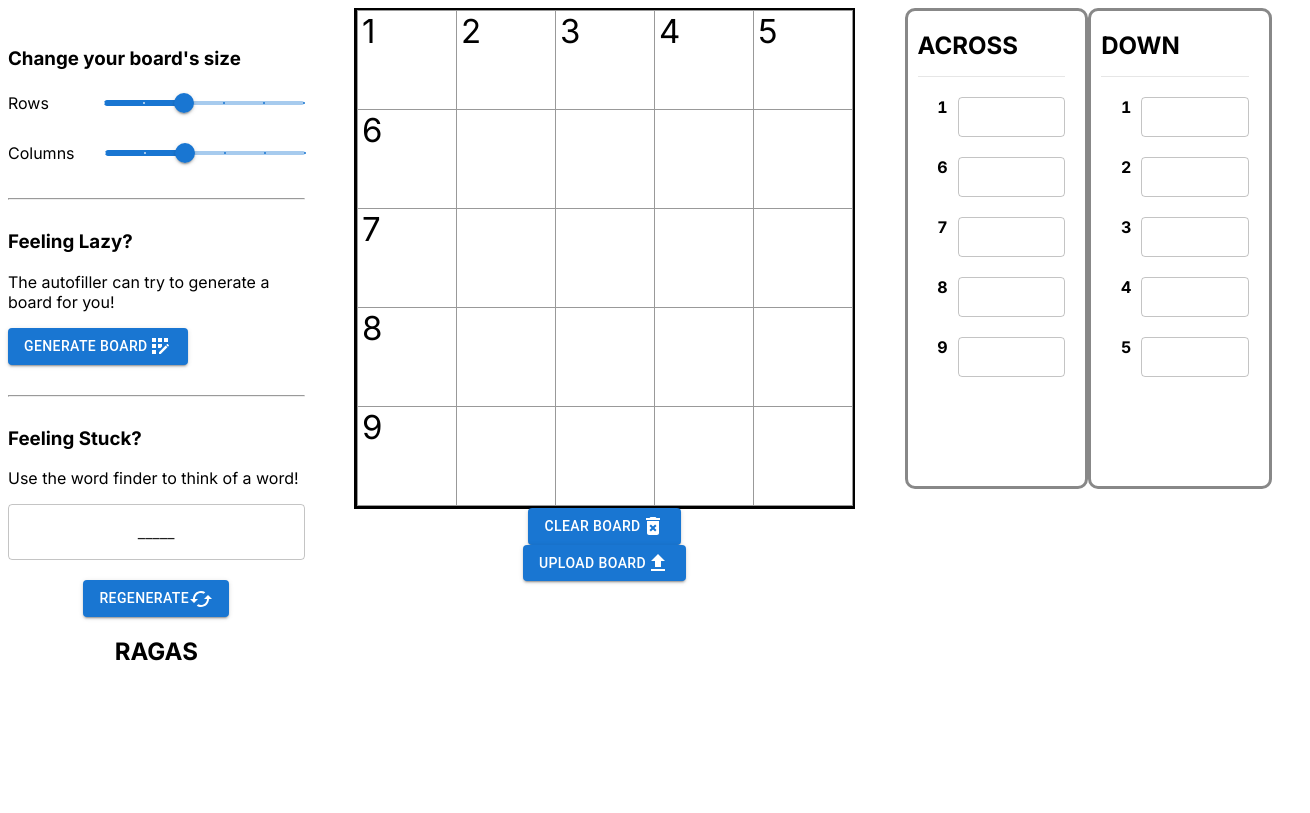
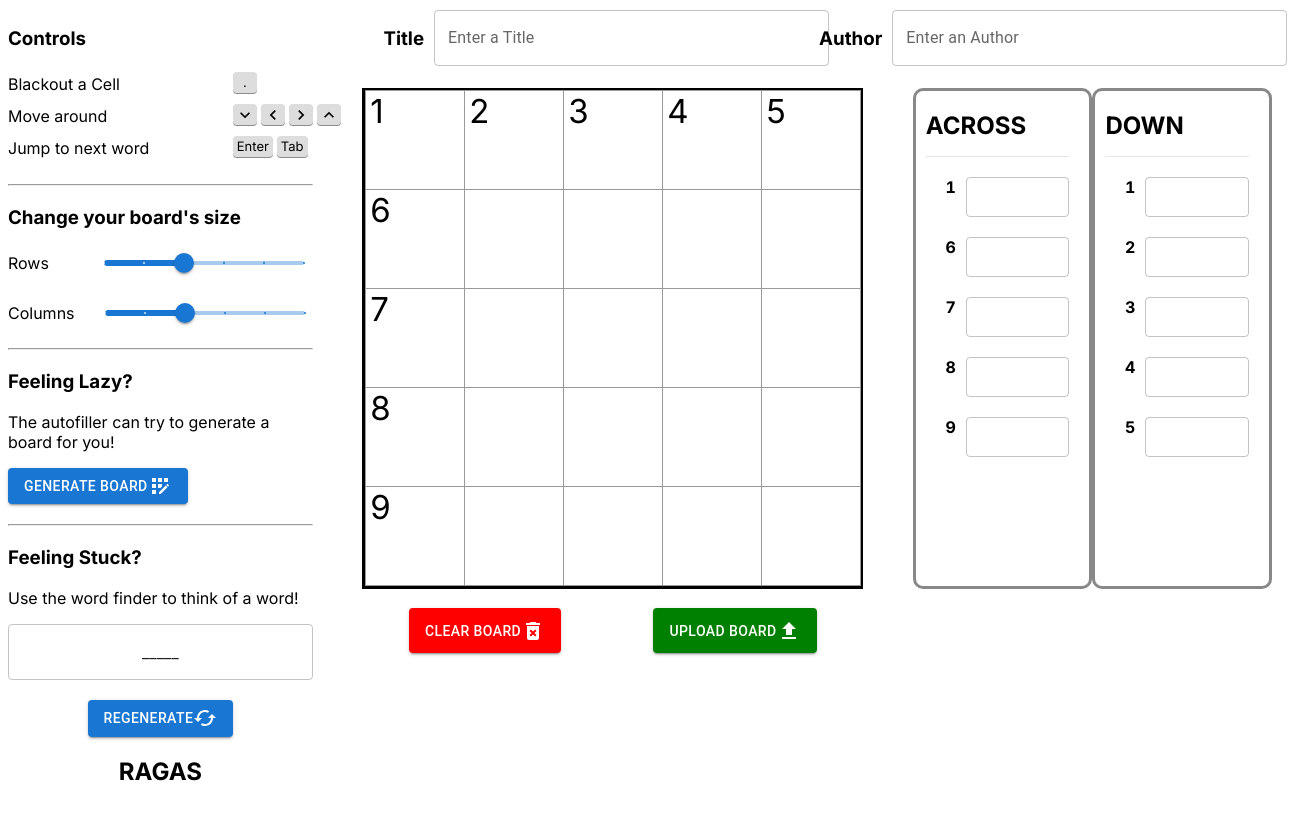
Before and after one commit to begilbert-sys/make-your-own-crossy, a Next.js app: page / in a window 1280 px wide. Shown: the whole page, 1310 px wide, since content can reach past the window. Built offline with nearby package versions, Linux system fonts and the light colour scheme.

Commit message:
made some style changes

```diff
--- a/app/components/boardcomponent.tsx
+++ b/app/components/boardcomponent.tsx
@@ -46,8 +46,10 @@ function useOutsideClick(ref: RefObject.RefObject<HTMLDivElement>, setSelection:
     }, [ref]);
 
 }
-
-export default function BoardComponent() {
+interface BoardComponentProps {
+    buildMode: boolean
+}
+export default function BoardComponent({buildMode}: BoardComponentProps) {
     const {selection, setSelection} = useContext<ISelectionContext>(SelectionContext);
     const {board, setBoard} = useContext<IBoardContext>(BoardContext);
     const clickWrapperRef = useRef<HTMLDivElement>(null);
@@ -88,6 +90,7 @@ export default function BoardComponent() {
                     coords = {coords}
                     highlighted = {shouldHighlight}
                     cornerValue = {(cornerValue !== -1) ? (cornerValue.toString()) : ('')}
+                    buildMode = {buildMode}
                 />
             )
         }
--- a/app/components/builder/cluebox.tsx
+++ b/app/components/builder/cluebox.tsx
@@ -1,4 +1,7 @@
 import { useContext, useRef } from 'react';
+
+import TextField from '@mui/material/TextField';
+
 import styles from '@/styles/Home.module.css';
 
 
@@ -9,7 +12,6 @@ import { Clues } from '@/app/types/clues';
 import { SelectionContext, ISelectionContext } from '@/app/contexts/selectioncontext';
 import { BoardContext, IBoardContext } from '@/app/contexts/boardcontext';
 
-import TextField from '@mui/material/TextField';
 interface ClueBoxProps {
     clues: Clues
     setClues: (c: Clues) => void
--- a/app/components/builder/crossybuilder.tsx
+++ b/app/components/builder/crossybuilder.tsx
@@ -16,6 +16,7 @@ import ClueBox from "@/app/components/builder/cluebox";
 import WordFinder from "@/app/components/builder/wordfinder";
 import AutoFill from "@/app/components/builder/autofill";
 import Tools from "@/app/components/tools";
+import TitlePrompt from "@/app/components/builder/titleprompt";
 import ClearBoard from '@/app/components/clearboard';
 import Upload from '@/app/components/builder/upload';
 
@@ -42,18 +43,27 @@ export default function CrossyBuilder() {
             <SelectionContext.Provider value = {{selection, setSelection}}>
             <BoardContext.Provider value = {{board, setBoard}}>
                 <div>
+                    <Tools />
+                    <hr />
                     <DimensionSliders />
                     <hr/>
                     <AutoFill />
                     <hr/>
                     <WordFinder />
                 </div>
+                <div>
+                    <TitlePrompt />
+                    <div className={styles.layout}>
                         <div className={styles.boardCenterWrapper}>
-                    <BoardComponent />
+                            <BoardComponent
+                                    buildMode = {true}
+                            />
+                            <div className={styles.bottomButtons}>
                                     <ClearBoard />
                                     <Upload
                                         clues = {clues}
                                     />
+                            </div>
                         </div>
                         <ClueBox
                             clues = {clues}
@@ -65,6 +75,8 @@ export default function CrossyBuilder() {
                             setClues = {setClues}
                             direction = {"down"}
                         />
+                    </div>
+                </div>
             </BoardContext.Provider>
             </SelectionContext.Provider>
         </div>
--- a/app/components/builder/dimensionsliders.tsx
+++ b/app/components/builder/dimensionsliders.tsx
@@ -14,7 +14,6 @@ export default function DimensionSliders() {
     }
     return (
         <div>
-            <br/>
             <h3>Change your board's size</h3>
             <div className={styles.sliderRow}>
                 <span style={{marginRight: "55px"}}>Rows</span>
--- a/app/components/builder/titleprompt.tsx
+++ b/app/components/builder/titleprompt.tsx
@@ -0,0 +1,27 @@
+import TextField from '@mui/material/TextField';
+
+import styles from '@/styles/Home.module.css';
+
+export default function TitlePrompt() {
+    return (
+        <div className={styles.titlePromptWrapper}>
+            <h3>Title</h3>
+            <TextField
+                className={styles.titlePrompt}
+                label="Enter a Title"
+                variant="outlined"
+                InputProps={{className: styles.titlePrompt }}
+                InputLabelProps={{className: styles.titlePrompt }}
+            />
+
+            <h3>Author </h3>
+            <TextField
+                className={styles.titlePrompt}
+                label="Enter an Author"
+                variant="outlined"
+                InputProps={{className: styles.titlePrompt }}
+                InputLabelProps={{className: styles.titlePrompt }}
+            />
+        </div>
+    )
+}
--- a/app/components/builder/upload.tsx
+++ b/app/components/builder/upload.tsx
@@ -32,7 +32,11 @@ export default function Upload({clues}: UploadProps) {
     }
 
     return (
-        <Button variant="contained" onClick={() => uploadBoard()}>
+        <Button
+            sx={{backgroundColor: "green"}}
+            variant="contained"
+            onClick={() => uploadBoard()}
+        >
             UPLOAD BOARD
             <UploadIcon />
         </Button>
--- a/app/components/clearboard.tsx
+++ b/app/components/clearboard.tsx
@@ -25,7 +25,11 @@ export default function ClearBoard() {
         });
     }
     return (
-        <Button variant="contained" onClick={handleClick}>
+        <Button
+            variant="contained"
+            onClick={handleClick}
+            sx={{backgroundColor: "red"}}
+        >
             Clear Board
             <DeleteForeverIcon />
         </Button>
--- a/app/components/solver/crossysolver.tsx
+++ b/app/components/solver/crossysolver.tsx
@@ -32,8 +32,10 @@ export default function CrossySolver({mini}: CrossySolverProps) {
         <div className={styles.layout}>
             <SelectionContext.Provider value = {{selection, setSelection}}>
             <BoardContext.Provider value = {{board, setBoard}}>
-                <BoardComponent />
 
+                <BoardComponent
+                    buildMode = {false}
+                />
             </BoardContext.Provider>
             </SelectionContext.Provider>
         </div>
--- a/app/components/square.tsx
+++ b/app/components/square.tsx
@@ -13,9 +13,10 @@ import { SelectionContext, ISelectionContext } from '@/app/contexts/selectioncon
 interface SquareProps {
     coords: Coordinates,
     highlighted: boolean,
-    cornerValue: string
+    cornerValue: string,
+    buildMode: boolean
 }
-export default function Square({coords, highlighted, cornerValue} : SquareProps) {
+export default function Square({coords, highlighted, cornerValue, buildMode} : SquareProps) {
     /*
     variable initialization
     */
@@ -124,6 +125,9 @@ export default function Square({coords, highlighted, cornerValue} : SquareProps)
                 break;
 
             case '.':
+                if (buildMode) {
+                    break;
+                }
                 /* toggle between disabling or enabling the square */
                 if (disabled) {
                     setChar(Board.BLANK);
@@ -181,6 +185,9 @@ export default function Square({coords, highlighted, cornerValue} : SquareProps)
     };
 
     const handleClick = () => {
+        if (buildMode && disabled) {
+            return;
+        }
         /* focus the square. if the square is already focused, toggle the direction */
         let modifiedSelection = {...selection};
         if (coords.equals(selection.coordinates)) {
--- a/app/components/tools.tsx
+++ b/app/components/tools.tsx
@@ -8,10 +8,7 @@ import clsx from 'clsx';
 import styles from '@/styles/Home.module.css';
 
 export default function Tools() {
-    const symbolClass = clsx(styles.keyboardKey, styles.keyboardSymbol)
-    return (
-        <div>
-            <h3>Controls</h3>
+    /*
             <ul className={styles.toolList}>
                 <li>
                     Switch directions
@@ -41,5 +38,37 @@ export default function Tools() {
                 </li>
             </ul>
         </div>
-    )
+        */
+
+    const symbolClass = clsx(styles.keyboardKey, styles.keyboardSymbol)
+    return (
+        <div>
+            <h3>Controls</h3>
+            <ul className={styles.toolList}>
+                <li>
+                    Blackout a Cell <div className={styles.keyboardKeyWrapper}><div className={styles.keyboardKey}>.</div></div>
+                </li>
+                <li>
+                    Move around
+                    <div className={styles.keyboardKeyWrapper}>
+                        <div className={symbolClass}>
+                            <KeyboardArrowDownOutlinedIcon fontSize="small" />
+                        </div>
+                        <div className={symbolClass}>
+                            <KeyboardArrowLeftOutlinedIcon fontSize="small" />
+                        </div>
+                        <div className={symbolClass}>
+                            <KeyboardArrowRightOutlinedIcon fontSize="small" />
+                        </div>
+                        <div className={symbolClass}>
+                            <KeyboardArrowUpOutlinedIcon fontSize="small" />
+                        </div>
+                    </div>
+                </li>
+                <li>
+                    Jump to next word <div className={styles.keyboardKeyWrapper}><div className={styles.keyboardKey}>Enter</div><div className={styles.keyboardKey}>Tab</div></div>
+                </li>
+            </ul>
+        </div>
+    );
 }
--- a/styles/Home.module.css
+++ b/styles/Home.module.css
@@ -92,11 +92,21 @@
 	letter-spacing: .3rem;
 }
 
+.clueBox {
+	border-width: 3px;
+	border-style: solid;
+	border-radius: 10px;
+	border-color: #888;
+	padding-right: 20px;
+	padding-left: 10px;
+	height: 495px;
+}
+
 .clueHeader {
 	margin-bottom:0px;
 }
 .clueList {
-	height: 405px;
+	height: 425px;
 	overflow-y:auto;
 	border-top: 1px solid #E6E6E6;
 	padding-left: 30px;
@@ -105,7 +115,6 @@
     margin-bottom: 20px;
 	padding-left: 10px;
 	font-size: 16px;
-
 }
 .clue::marker {
 	content: counter(list-item); /* Add numbering with a period */
@@ -170,17 +179,31 @@
 	margin-right: 50px;
 }
 
-.clueBox {
-	border-width: 3px;
-	border-style: solid;
-	border-radius: 10px;
-	border-color: #888;
-	padding-right: 20px;
-	padding-left: 10px;
-	height: 475px;
-}
-
 .generateBoardButton {
 	display:flex;
 	margin: 0 auto;
 }
+
+.titlePromptWrapper {
+	display:flex;
+	justify-content: center;
+	align-items: center;
+	width: 100%;
+	margin-left:38px;
+	margin-bottom: 20px
+}
+.titlePrompt {
+	font-size: 18px;
+	font-weight: 600;
+	margin-left: 10px;
+	margin-right: 100px;
+	width: 395px;
+}
+
+.bottomButtons {
+	height: 45px;
+	margin-top: 20px;
+	width:100%;
+	display:flex;
+	justify-content:space-around;
+}
--- a/styles/globals.css
+++ b/styles/globals.css
@@ -2,5 +2,5 @@ body {
     font-family: Arial, Helvetica, sans-serif;
 }
 hr {
-    margin: 30px 0;
+    margin: 20px 0;
 }
```
Also changed, not shown: 2 other files (tests, documents, lock files or other folders). Lines whose indentation alone changed are shown as unchanged.
